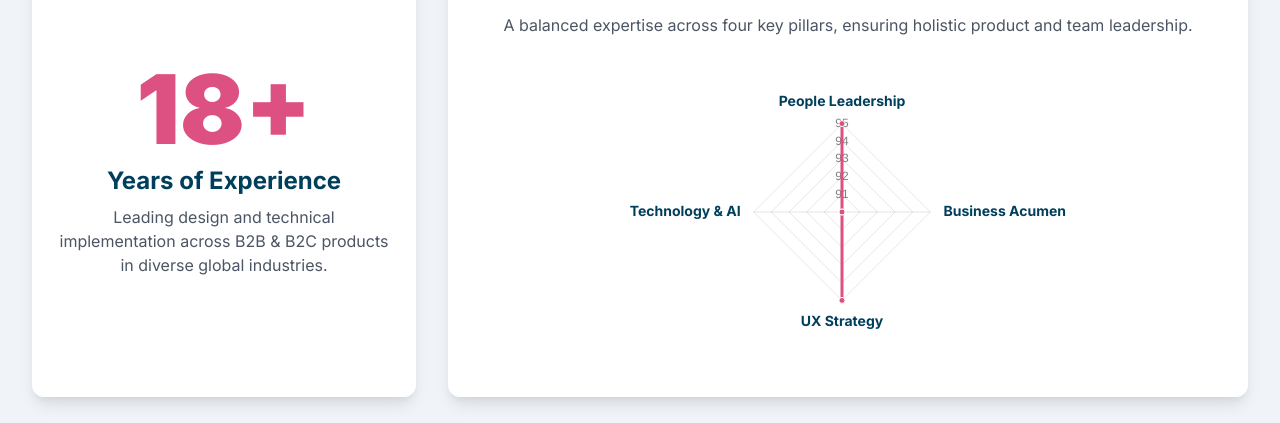
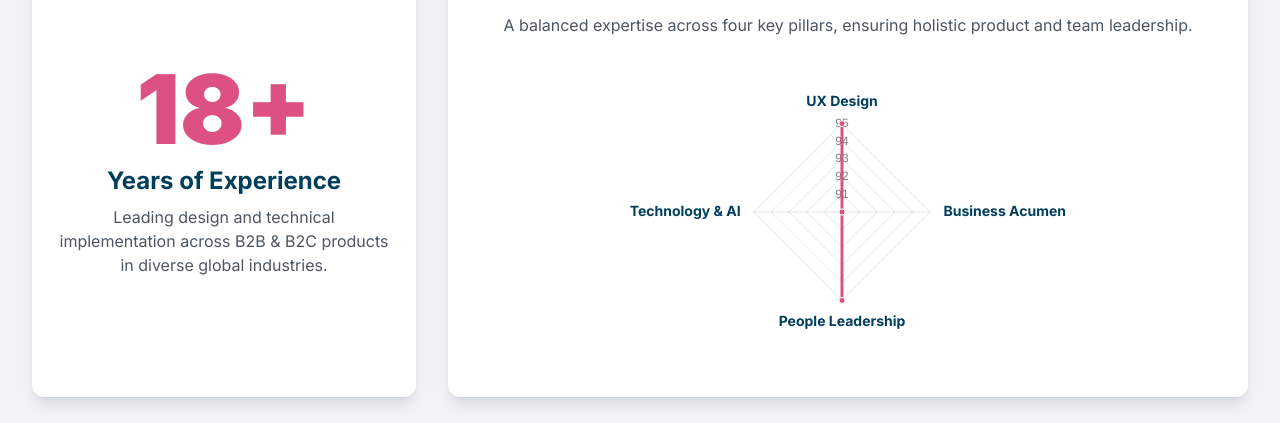
Before and after one commit to dipaks2011/dipaks2011.github.io, a plain HTML site: page index.html in a window 1280 px wide. Shown: the part 239-662 px from the top of the page. Drawn offline with nearby package versions, Linux system fonts and the light colour scheme.

Commit message:
UX design

```diff
--- a/index.html
+++ b/index.html
@@ -358,7 +358,7 @@
             new Chart(document.getElementById('competenciesChart'), {
                 type: 'radar',
                 data: {
-                    labels: ['People Leadership', 'Business Acumen', 'UX Strategy', 'Technology & AI'],
+                    labels: ['UX Design', 'Business Acumen', 'People Leadership', 'Technology & AI'],
                     datasets: [{
                         label: 'Core Expertise',
                         data: [95, 90, 95, 90],
```
